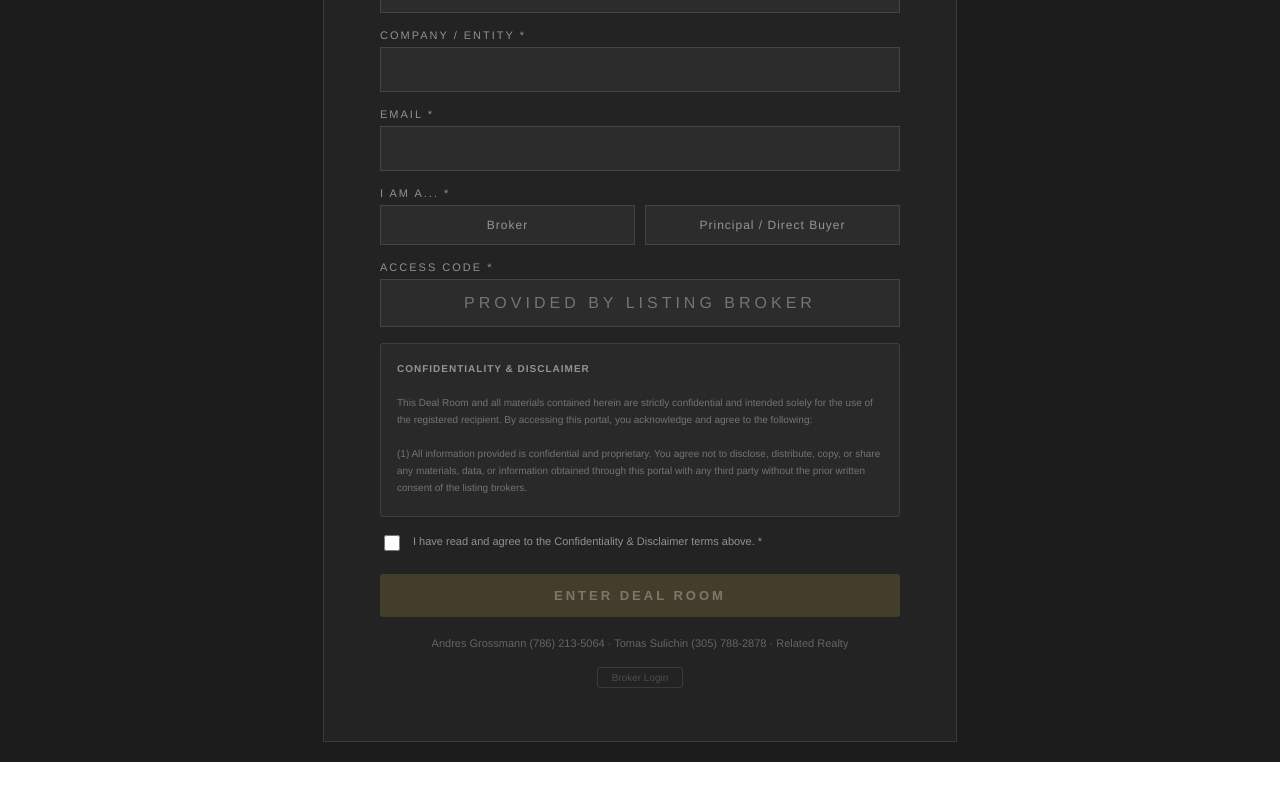
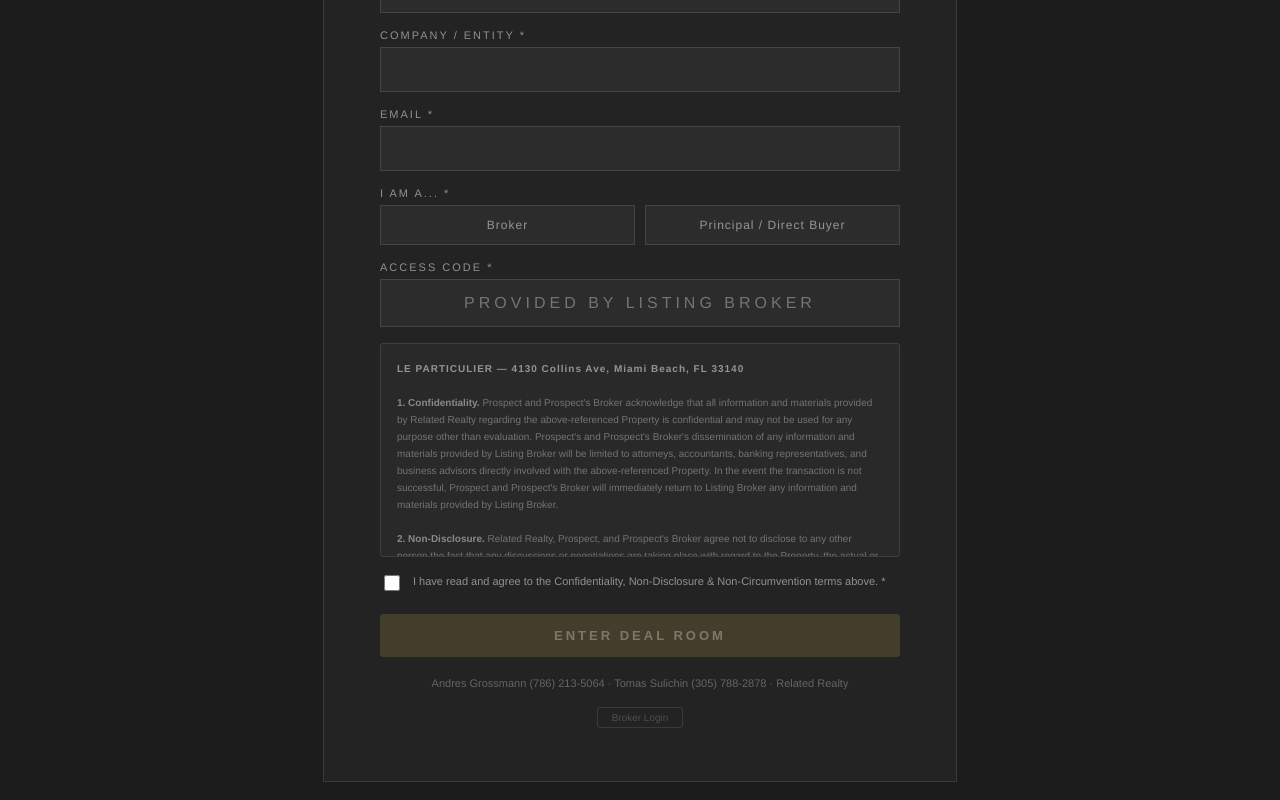
Before and after one commit to andresgrossmann/lp-dealroom, a React (Vite) app: page / in a window 1280 px wide. Shown: the part 378-1178 px from the top of the page. Before the commit the page ends 1140 px from the top, so only its background shows below. Built offline with nearby package versions, Linux system fonts and the light colour scheme.

Commit message:
Update App.jsx

```diff
--- a/src/App.jsx
+++ b/src/App.jsx
@@ -89,7 +89,7 @@ function AccessGate({ onAccept }) {
     try {
       fetch(API_URL, {
         method: "POST",
-        body: JSON.stringify({ action: "logVisitor", name, company, email, role, date: new Date().toLocaleString("en-US", { timeZone: "America/New_York" }) }),
+        body: JSON.stringify({ action: "logVisitor", name, company, email, role, disclaimerAccepted: new Date().toLocaleString("en-US", { timeZone: "America/New_York" }), date: new Date().toLocaleString("en-US", { timeZone: "America/New_York" }) }),
       });
     } catch(e) {}
     onAccept({ name, company, email, role, broker: "" });
@@ -144,21 +144,22 @@ function AccessGate({ onAccept }) {
             </div>
           )}
 
-          <div style={{ background: "rgba(255,255,255,0.03)", border: "1px solid rgba(255,255,255,0.1)", borderRadius: 3, padding: 16, fontSize: 10, color: "rgba(255,255,255,0.35)", lineHeight: 1.7, maxHeight: 140, overflowY: "auto" }}>
-            <strong style={{ color: "rgba(255,255,255,0.5)", letterSpacing: 1 }}>CONFIDENTIALITY & DISCLAIMER</strong><br/><br/>
-            This Deal Room and all materials contained herein are strictly confidential and intended solely for the use of the registered recipient. By accessing this portal, you acknowledge and agree to the following:<br/><br/>
-            (1) All information provided is confidential and proprietary. You agree not to disclose, distribute, copy, or share any materials, data, or information obtained through this portal with any third party without the prior written consent of the listing brokers.<br/><br/>
-            (2) The information contained herein has been obtained from sources believed to be reliable but has not been independently verified. Neither the listing brokers, Related Realty, nor the property owner make any representations or warranties, express or implied, as to the accuracy, completeness, or reliability of any information provided.<br/><br/>
-            (3) This portal does not constitute an offer to sell or a solicitation of an offer to buy any property or interest therein. No binding agreement shall exist unless and until a definitive purchase and sale agreement has been fully executed and delivered by all parties.<br/><br/>
-            (4) The listing brokers and Related Realty assume no liability for any direct, indirect, or consequential damages arising from the use of, or reliance upon, any information contained in this portal.<br/><br/>
-            (5) By proceeding, you confirm that you are a qualified prospective purchaser or authorized representative acting in good faith.
+          <div style={{ background: "rgba(255,255,255,0.03)", border: "1px solid rgba(255,255,255,0.1)", borderRadius: 3, padding: 16, fontSize: 10, color: "rgba(255,255,255,0.35)", lineHeight: 1.7, maxHeight: 180, overflowY: "auto" }}>
+            <strong style={{ color: "rgba(255,255,255,0.5)", letterSpacing: 1 }}>LE PARTICULIER — 4130 Collins Ave, Miami Beach, FL 33140</strong><br/><br/>
+            <strong style={{ color: "rgba(255,255,255,0.45)" }}>1. Confidentiality.</strong> Prospect and Prospect's Broker acknowledge that all information and materials provided by Related Realty regarding the above-referenced Property is confidential and may not be used for any purpose other than evaluation. Prospect's and Prospect's Broker's dissemination of any information and materials provided by Listing Broker will be limited to attorneys, accountants, banking representatives, and business advisors directly involved with the above-referenced Property. In the event the transaction is not successful, Prospect and Prospect's Broker will immediately return to Listing Broker any information and materials provided by Listing Broker.<br/><br/>
+            <strong style={{ color: "rgba(255,255,255,0.45)" }}>2. Non-Disclosure.</strong> Related Realty, Prospect, and Prospect's Broker agree not to disclose to any other person the fact that any discussions or negotiations are taking place with regard to the Property, the actual or potential terms, conditions, or facts involved in any such discussions or negotiations.<br/><br/>
+            <strong style={{ color: "rgba(255,255,255,0.45)" }}>3. Non-Circumvention.</strong> Prospect and Prospect's Broker agree not to contact the Property owner, landlord, tenants, employees, or customers except through Listing Broker. Prospect and Prospect's Broker further agree not to circumvent or interfere with Listing Broker's contract with owner/landlord in any way.<br/><br/>
+            <strong style={{ color: "rgba(255,255,255,0.45)" }}>4. Verification of Data.</strong> No representation is made by Related Realty as to the accuracy of the information and materials provided. Prospect and Prospect's Broker agree to thoroughly review and independently verify the information and materials provided. Related Realty advises Prospect and Prospect's Broker to consult appropriate professionals for legal, tax, environmental, and other specialized advice concerning matters affecting the Property and the transaction contemplated.<br/><br/>
+            <strong style={{ color: "rgba(255,255,255,0.45)" }}>5. Disputes.</strong> This agreement will be construed in accordance with the laws of the State of Florida. The Broker will be entitled to all remedies provided by law, including but not limited to injunctive relief and damages. In any litigation arising out of this agreement, the prevailing party will be entitled to recover from the non-prevailing party reasonable attorney's fees, costs, and expenses.<br/><br/>
+            <strong style={{ color: "rgba(255,255,255,0.45)" }}>6. Term.</strong> This agreement will terminate 1 Year after the conclusion of any discussions or negotiations regarding the above-referenced Property.<br/><br/>
+            <span style={{ color: "rgba(255,255,255,0.3)", fontSize: 9 }}>2999 NE 191st Street Suite 510 | Aventura, FL 33180 | O 305.932.6365</span>
           </div>
 
           <label style={{ display: "flex", alignItems: "flex-start", gap: 10, cursor: "pointer" }}>
             <input type="checkbox" checked={agreed} onChange={(e) => setAgreed(e.target.checked)}
               style={{ marginTop: 2, width: 16, height: 16, accentColor: ACCENT, cursor: "pointer", flexShrink: 0 }} />
             <span style={{ fontSize: 11, color: "rgba(255,255,255,0.5)", lineHeight: 1.5 }}>
-              I have read and agree to the Confidentiality & Disclaimer terms above. *
+              I have read and agree to the Confidentiality, Non-Disclosure & Non-Circumvention terms above. *
             </span>
           </label>
 
```
